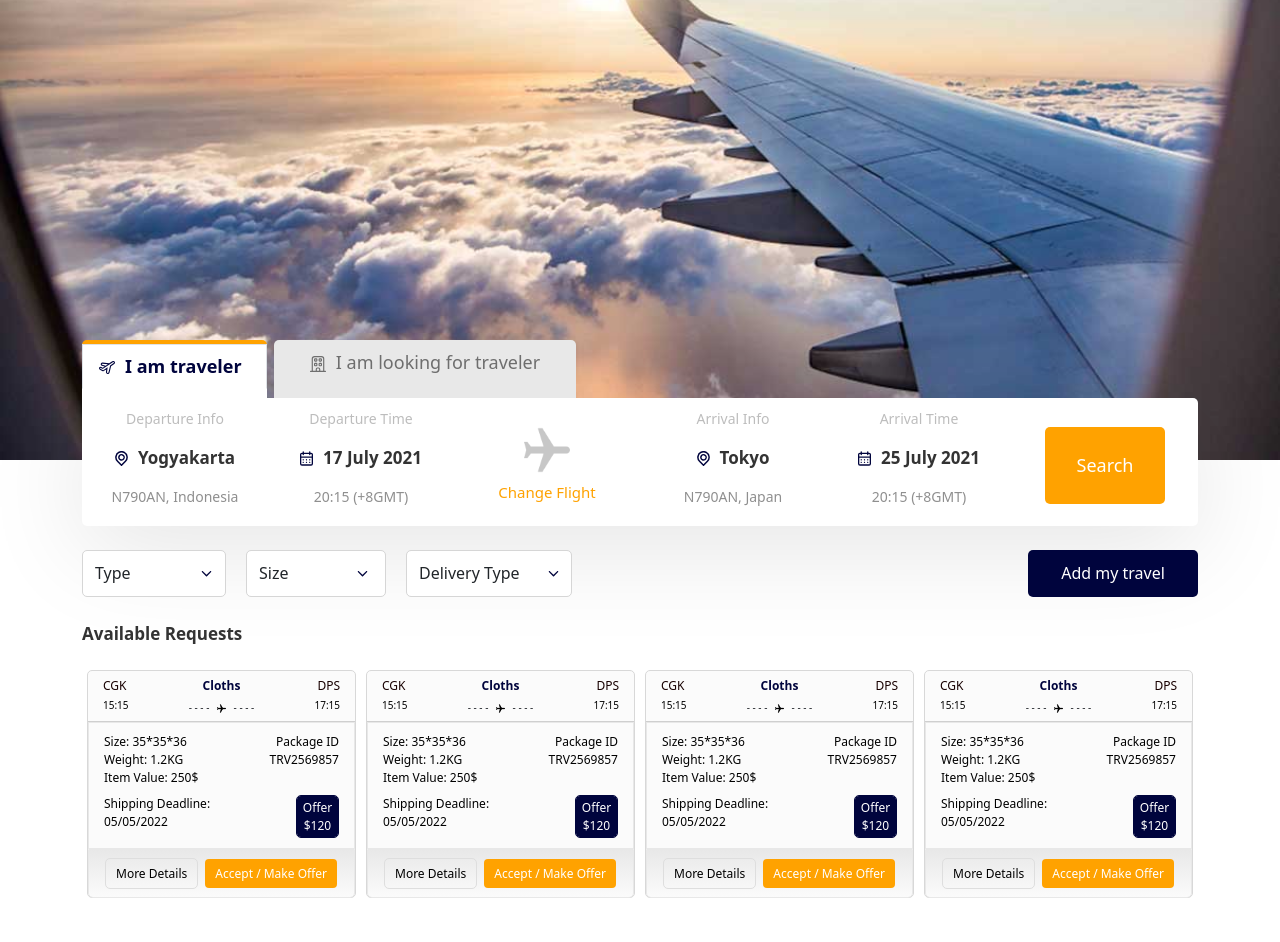
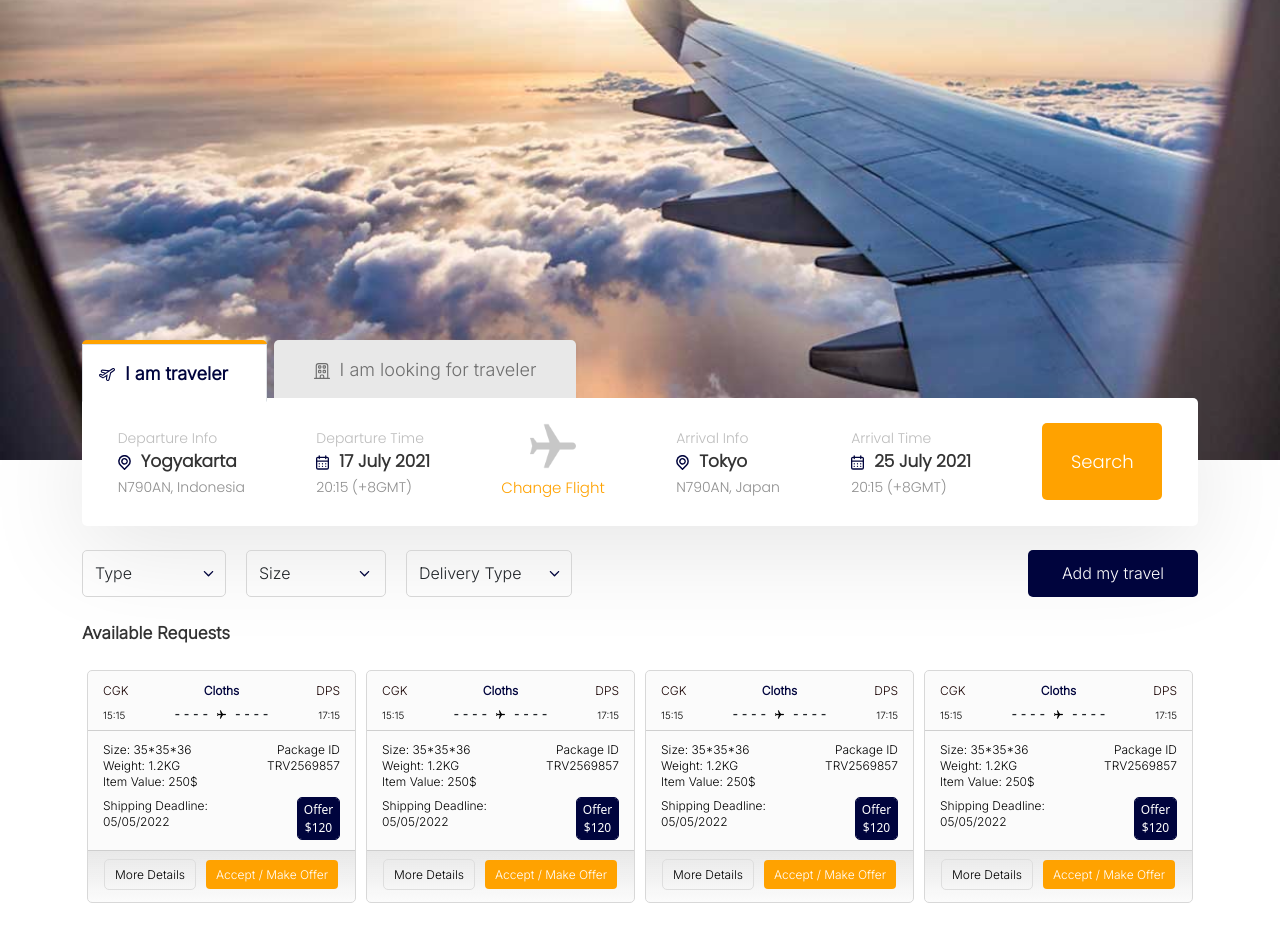
Before and after one commit to Medisa91/I-am-traveler, a React (Create React App) app: page / in a window 1280 px wide. Shown: the top 942 px of the page. Built offline with nearby package versions, Linux system fonts and the light colour scheme.

Commit message:
new-features

```diff
--- a/public/index.html
+++ b/public/index.html
@@ -12,6 +12,13 @@
   <link rel="apple-touch-icon" href="%PUBLIC_URL%/logo192.png" />
   <link rel="icon" href="%PUBLIC_URL%/favicon.ico" />.
   <link rel="manifest" href="%PUBLIC_URL%/manifest.json" />
+  <link rel="preconnect" href="https://fonts.googleapis.com">
+  <link rel="preconnect" href="https://fonts.googleapis.com">
+  <link rel="preconnect" href="https://fonts.gstatic.com" crossorigin>
+  <link href="https://fonts.googleapis.com/css2?family=Poppins:wght@300&display=swap" rel="stylesheet">
+  <link rel="preconnect" href="https://fonts.googleapis.com">
+  <link rel="preconnect" href="https://fonts.gstatic.com" crossorigin>
+  <link href="https://fonts.googleapis.com/css2?family=Inter:wght@300&display=swap" rel="stylesheet">
 </head>
 
 <body>
--- a/src/components/AvailableCard/index.jsx
+++ b/src/components/AvailableCard/index.jsx
@@ -17,12 +17,19 @@ const AvailableCard = () => {
       <div className="card-header bg-transparent">
         <div className="row">
           <div className="col-3 text-left header-card-depart-arriv">
-            <p className="text-left">CGK</p>
-            <p className="text-left">15:15</p>
+            <div>
+              <span className="text-left">CGK</span>
+            </div>
+            <div>
+              <span className="text-left">15:15</span>
+            </div>
           </div>
           <div className="col-6 text-center header-card-plane">
-            <p className="fw-bold">Cloths</p>
-            <p className="mb-0">
+            <div>
+              <span className="fw-bold">Cloths</span>
+            </div>
+            <div>
+              <span className="mb-0">
                 - - - -{" "}
                 <img
                   src={PlaneIcon}
@@ -30,30 +37,49 @@ const AvailableCard = () => {
                   alt="location-img"
                 />{" "}
                 - - - -
-            </p>
+              </span>
             </div>
-          <div className="col-3 text-right header-card-depart-arriv">
-            <p>DPS</p>
-            <p>17:15</p>
+          </div>
+          <div className="col-3 header-card-depart-arriv">
+            <div className="text-right">
+              <span>DPS</span>
+            </div>
+            <div className="text-right">
+              <span>17:15</span>
+            </div>
           </div>
         </div>
       </div>
       <div className="card-body request-card-border">
         <div className="row">
           <div className="col-7 request-body-info">
-            <p className="card-text">Size: 35*35*36</p>
-            <p className="card-text">Weight: 1.2KG</p>
-            <p className="card-text">Item Value: 250$</p>
+            <div>
+              <span className="card-text">Size: 35*35*36</span>
+            </div>
+            <div>
+              <span className="card-text">Weight: 1.2KG</span>
+            </div>
+            <div>
+              <span className="card-text">Item Value: 250$</span>
+            </div>
           </div>
           <div className="col-5 request-body-package">
-            <p>Package ID</p>
-            <p>TRV2569857</p>
+            <div>
+              <span>Package ID</span>
+            </div>
+            <div>
+              <span>TRV2569857</span>
+            </div>
           </div>
         </div>
         <div className="row mt-2">
           <div className="col-7 request-body-date">
-            <p className="card-text">Shipping Deadline:</p>
-            <p className="card-text">05/05/2022</p>
+            <div>
+              <span className="card-text">Shipping Deadline:</span>
+            </div>
+            <div>
+              <span className="card-text">05/05/2022</span>
+            </div>
           </div>
           <div className="col-5" style={{ textAlign: "right" }}>
             <button type="button" class="btn btn-lg offer-btn">
@@ -86,7 +112,7 @@ const AvailableCard = () => {
 
           <div className="card mb-3 request-card-wrapper">
             <div className="card-header bg-transparent">
-              <p>
+              <div>
                 <span>Owner:</span> Jacob Arlington
                 <a onClick={() => setShowDropdown(!showDropdown)}>
                   <img
@@ -98,7 +124,7 @@ const AvailableCard = () => {
                     alt="profile-img"
                   />
                 </a>
-              </p>
+              </div>
               {showDropdown && (
                 <div className="dropdown-card-info">
                   <a class="dropdown-item my-1" href="/">
@@ -125,20 +151,27 @@ const AvailableCard = () => {
                   </a>
                 </div>
               )}
-              <p>
+              <div>
                 <span>Accepted Delivery Type:</span> Pickup,Post, Drop Off
-              </p>
+              </div>
             </div>
             <div className="card-body request-card-border location-card-info">
               <p>
                 Lorem ipsum dolor sit amet, consectetur adipiscing elit.
                 Praesent euismod massa augue, non venenatis
               </p>
-              <p className="location-title">Location:</p>
+              <div className="text-left">
+                <span className="location-title">Location:</span>
+              </div>
+              <div>
                 <p className="location-description">
                   No2, FCUK Street, Ontario, Canada
                 </p>
-              <p className="location-title">Images: </p>
+              </div>
+              <div className="text-left mb-1">
+                <span className="location-title">Images: </span>
+              </div>
+
               <div className="row image-card-wrapper">
                 <div className="col-3">
                   <img src={PackageImg01} alt="package-img" />
--- a/src/components/AvailableRequest/index.jsx
+++ b/src/components/AvailableRequest/index.jsx
@@ -15,7 +15,7 @@ const AvailableRequest = () => {
           Add my travel
         </button>
       </div>
-      <div className="row m-auto">
+      <div className="row m-auto card-container">
         <div className="col-lg-3 col-md-6 col-sm-12 pl-0 padding-cards">
           <AvailableCard />
         </div>
--- a/src/components/SearchBox/index.jsx
+++ b/src/components/SearchBox/index.jsx
@@ -25,28 +25,40 @@ const SearchBox = () => {
       <div className="search-container">
         <div className="row m-auto">
           <div className="col">
-            <p className="search-departure-info">Departure Info</p>
-            <p className="search-departure-title fw-bold">
+            <div className="text-align-last-left">
+              <span className="search-departure-info">Departure Info</span>
+            </div>
+            <div className="text-align-last-left">
+              <span className="search-departure-title fw-bold">
                 <img
                   src={LocationIcon}
                   className="tab-icons"
                   alt="location-img"
                 />
                 Yogyakarta
-            </p>
-            <p className="search-departure">N790AN, Indonesia</p>
+              </span>
+            </div>
+            <div className="text-align-last-left">
+              <span className="search-departure">N790AN, Indonesia</span>
+            </div>
           </div>
           <div className="col">
-            <p className="search-departure-info">Departure Time</p>
-            <p className="search-departure-title fw-bold">
+            <div className="text-align-last-left">
+              <span className="search-departure-info">Departure Time</span>
+            </div>
+            <div className="text-align-last-left">
+              <span className="search-departure-title fw-bold">
                 <img
                   src={CalendarIcon}
                   className="tab-icons"
                   alt="location-img"
                 />
                 17 July 2021
-            </p>
-            <p className="search-departure">20:15 (+8GMT)</p>
+              </span>
+            </div>
+            <div className="text-align-last-left">
+              <span className="search-departure">20:15 (+8GMT)</span>
+            </div>
           </div>
           <div className="col m-auto text-center">
             <img
@@ -59,28 +71,40 @@ const SearchBox = () => {
             </a>
           </div>
           <div className="col">
-            <p className="search-departure-info">Arrival Info</p>
-            <p className="search-departure-title fw-bold">
+            <div className="text-align-last-left">
+              <span className="search-departure-info">Arrival Info</span>
+            </div>
+            <div className="text-align-last-left">
+              <span className="search-departure-title fw-bold">
                 <img
                   src={LocationIcon}
                   className="tab-icons"
                   alt="location-img"
                 />
                 Tokyo
-            </p>
-            <p className="search-departure">N790AN, Japan</p>
+              </span>
+            </div>
+            <div className="text-align-last-left">
+              <span className="search-departure">N790AN, Japan</span>
+            </div>
           </div>
           <div className="col">
-            <p className="search-departure-info">Arrival Time</p>
-            <p className="search-departure-title fw-bold">
+            <div className="text-align-last-left">
+              <span className="search-departure-info">Arrival Time</span>
+            </div>
+            <div className="text-align-last-left">
+              <span className="search-departure-title fw-bold">
                 <img
                   src={CalendarIcon}
                   className="tab-icons"
                   alt="location-img"
                 />
                 25 July 2021
-            </p>
-            <p className="search-departure">20:15 (+8GMT)</p>
+              </span>
+            </div>
+            <div className="text-align-last-left">
+              <span className="search-departure">20:15 (+8GMT)</span>
+            </div>
           </div>
           <div className="col m-auto text-center">
             <button type="button" class="btn btn-lg search-btn">
@@ -90,19 +114,25 @@ const SearchBox = () => {
         </div>
       </div>
       <div class="search-container-responsive">
-        <p className="search-departure-info">Departure Info</p>
-        <p className="search-departure-title fw-bold">
+        <div>
+          <span className="search-departure-info">Departure Info</span>
+        </div>
+        <div>
+          <span className="search-departure-title fw-bold">
             <img src={LocationIcon} className="tab-icons" alt="location-img" />
             Yogyakarta
             <span className="search-departure">N790AN, Indonesia</span>
-        </p>
-        <p className="search-departure-title fw-bold">
+          </span>
+        </div>
+        <div>
+          <span className="search-departure-title fw-bold">
             <img src={CalendarIcon} className="tab-icons" alt="location-img" />
             17 July 2021
             <span className="search-departure">20:15 (+8GMT)</span>
-        </p>
+          </span>
+        </div>
         <div className="search-plane-wrapper">
-          . . . . . . . . . . . . . . . . . . . . . . . . . . . . . . . . . . .
+          . . . . . . . . . . . . . . . . . . . . . . . . . . . . . . . . .
           .{" "}
           <img
             src={PlaneIcon}
@@ -110,18 +140,24 @@ const SearchBox = () => {
             alt="location-img"
           />
         </div>
-        <p className="search-departure-info">Arrival Info</p>
-        <p className="search-departure-title fw-bold">
+        <div>
+          <span className="search-departure-info">Arrival Info</span>
+        </div>
+        <div>
+          <span className="search-departure-title fw-bold">
             <img src={LocationIcon} className="tab-icons" alt="location-img" />
             Tokyo
             <span className="search-departure">N790AN, Japan</span>
-        </p>
-        <p className="search-departure-title fw-bold">
+          </span>
+        </div>
+        <div>
+          <span className="search-departure-title fw-bold">
             <img src={CalendarIcon} className="tab-icons" alt="location-img" />
             25 July 2021
             <span className="search-departure">20:15 (+8GMT)</span>
-        </p>
-        <div className="mt-4">
+          </span>
+        </div>
+        <div className="mt-4 text-center">
           <button type="button" class="btn btn-lg change-flight-btn">
             Change Flight
           </button>
--- a/src/sass/styles.scss
+++ b/src/sass/styles.scss
@@ -26,12 +26,18 @@ body {
 }
 
 .tab-search-box:first-child .nav-link {
-    @include tab-text-styles(#00043D, $size-18)
+    @include tab-text-styles(#00043D, $size-18);
+    font-family: $Inter-font;
+    height: 58px;
+    line-height: 42px;
 }
 
 .tab-search-box:last-child .nav-link {
     @include tab-text-styles(#6E6E6E, $size-18);
+    font-family: $Inter-font;
     text-align: center;
+    height: 58px;
+    line-height: 42px;
 }
 
 .tab-icons {
@@ -64,13 +70,27 @@ body {
     background: #FFFFFF 0% 0% no-repeat padding-box;
     box-shadow: 0px 24px 100px #0000001A;
     border-radius: 0px 5px 5px 5px;
+
+    .row {
+        height: 128px;
+
+        .col {
+            margin: auto;
+            padding-top: 0;
+            max-width: fit-content;
+        }
+    }
 }
 
 .search-departure-info {
+    font-family: $poppins-font;
     @include search-departure-styles($size-14, #BDBDBD)
 }
 
 .search-departure-title {
+    font-family: $poppins-font;
+    ;
+
     img {
         width: 13px;
         height: 15px;
@@ -80,17 +100,20 @@ body {
 }
 
 .search-departure {
+    font-family: $poppins-font;
     @include search-departure-styles($size-14, #8F8F8F)
 }
 
 .change-flight-text {
     @include search-departure-styles(15px, #FFA200);
+    font-family: $poppins-font;
     text-decoration: none;
     text-align: center;
     margin-top: 8px;
 }
 
 .search-btn {
+    font-family: $poppins-font;
     @include custom-style-btn(120px, 77px, #FFA200 0% 0% no-repeat padding-box, none, 5px, 1, center, font-size, $size-18, color, #FFFFFF);
 }
 
@@ -98,11 +121,12 @@ body {
     width: 144px;
     height: 47px;
     background: var(--white) 0% 0% no-repeat padding-box;
-    background: #FFFFFF 0% 0% no-repeat padding-box;
+    background: transparent;
     border: 1px solid #D6D6D6;
     border-radius: 5px;
     text-align-last: left;
     margin-right: 20px;
+    font-family: $Inter-font;
 }
 
 .dropdown-filter::after {
@@ -141,6 +165,7 @@ body {
 }
 
 .available-request-title {
+    font-family: $Inter-font;
     text-align: left;
     font-size: 17px;
     color: #333333;
@@ -149,32 +174,37 @@ body {
 .add-travel-btn {
     @include custom-style-btn(170px, 47px, #00043D 0% 0% no-repeat padding-box, none, 5px, 1, center, font-size, $size-16, color, #FFFFFF);
     float: right;
+    font-family: $Inter-font;
 }
 
 .request-card-wrapper {
-    height: 228px;
+    // height: 228px;
+    height: auto;
     background: #FBFBFB 0% 0% no-repeat padding-box;
     border: 1px solid #D8D8D8;
     border-radius: 5px;
 }
 
-.header-card-depart-arriv p:first-child {
+.header-card-depart-arriv div:first-child span {
     letter-spacing: var(--unnamed-character-spacing-0);
+    font-family: $Inter-font;
     font-size: 12px;
     letter-spacing: 0px;
     color: #180000;
     margin-bottom: 0.2rem;
 }
 
-.header-card-depart-arriv p:last-child {
+.header-card-depart-arriv div:last-child span {
     letter-spacing: var(--unnamed-character-spacing-0);
+    font-family: $Inter-font;
     font-size: 10px;
     letter-spacing: 0px;
     color: #000000;
     margin-bottom: 0.2rem;
 }
 
-.header-card-plane p:first-child {
+.header-card-plane div:first-child span {
+    font-family: $Inter-font;
     text-align: center;
     font-size: 12px;
     color: #00043D;
@@ -189,30 +219,45 @@ body {
 }
 
 .header-card-plane p:last-child {
+    font-family: $Inter-font;
     font-size: 10px;
 }
 
 .header-card-depart-arriv:last-child p {
+    font-family: $Inter-font;
     text-align: right;
 }
 
-.request-card-border {
-    border: 1px solid #E8E8E8;
+// .request-card-border {
+//     border: 1px solid #E8E8E8;
+// }
+.request-body-info>div,
+.request-body-date>div {
+    line-height: 15px;
 }
 
-.request-body-info p,
-.request-body-date p {
+.request-body-info span,
+.request-body-date span {
+    font-family: $Inter-font;
     margin-bottom: 0;
     text-align: left;
     font-size: 12px;
     color: #000000;
 }
 
-.request-body-package p {
-    margin-bottom: 0;
-    text-align: right;
-    font-size: 12px;
-    color: #000000;
+.request-body-package {
+    div {
+        line-height: 15px;
+        text-align: right;
+    }
+
+    span {
+        font-family: $Inter-font;
+        margin-bottom: 0;
+        text-align: right;
+        font-size: 12px;
+        color: #000000;
+    }
 }
 
 .offer-btn {
@@ -239,6 +284,7 @@ body {
     padding: 8px 10px;
     line-height: 13px;
     float: left;
+    font-family: $Inter-font;
 }
 
 .make-offer-btn {
@@ -252,6 +298,7 @@ body {
     padding: 8px 10px;
     line-height: 13px;
     float: right;
+    font-family: $Inter-font;
 }
 
 .pr-0 {
@@ -281,7 +328,7 @@ body {
 
 .more-detail-wrapper .request-card-wrapper {
     // width: 279px;
-    height: 228px;
+    height: 235px;
     background: #00043D 0% 0% no-repeat padding-box;
     border-radius: 5px 0px 5px 5px;
     opacity: 0.83;
@@ -292,7 +339,8 @@ body {
     }
 
     .card-header {
-        p {
+        div {
+            font-family: $Inter-font;
             text-align: left;
             font-size: 10px;
             color: #FFFFFF;
@@ -312,6 +360,7 @@ body {
 
     .card-body {
         p {
+            font-family: $Inter-font;
             text-align: left;
             font-size: 10px;
             color: #FFFFFF;
@@ -320,16 +369,23 @@ body {
     }
 
     .location-card-info {
+        >p {
+            margin-bottom: 0.3rem;
+            font-family: $Inter-font;
+        }
+
         .location-title {
             text-align: left;
             font-size: 10px;
             font-weight: 600;
             color: #FFFFFF;
             margin-bottom: 0.2rem;
+            font-family: $Inter-font;
         }
 
         .location-description {
-            margin-bottom: 0.7rem;
+            margin-bottom: 0.2rem;
+            font-family: $Inter-font;
         }
     }
 }
@@ -365,7 +421,7 @@ body {
     position: absolute;
     background-color: #fff;
     right: 50px;
-    padding: 7px;
+    padding: 10px;
 
     a {
         text-align: left;
@@ -388,3 +444,15 @@ body {
 .filter-responsive-btn {
     display: none;
 }
+
+.text-align-last-left {
+    text-align-last: $text-align-last-left;
+}
+
+.text-right {
+    text-align: right;
+}
+
+.text-left {
+    text-align: left;
+}
--- a/src/sass/variables.scss
+++ b/src/sass/variables.scss
@@ -5,3 +5,9 @@ $size-16: 16px;
 $size-18: 18px;
 $pr-0: 0;
 $pl-0: 0;
+$text-align-last-left: left;
+$text-align-last-right: right;
+$text-right: right;
+$text-left: left;
+$Inter-font: 'Inter', sans-serif;
+$poppins-font: 'poppins', sans-serif;
```
Also changed, not shown: src/sass/responsive.scss (+25 -5 lines). Lines whose indentation alone changed are shown as unchanged.
